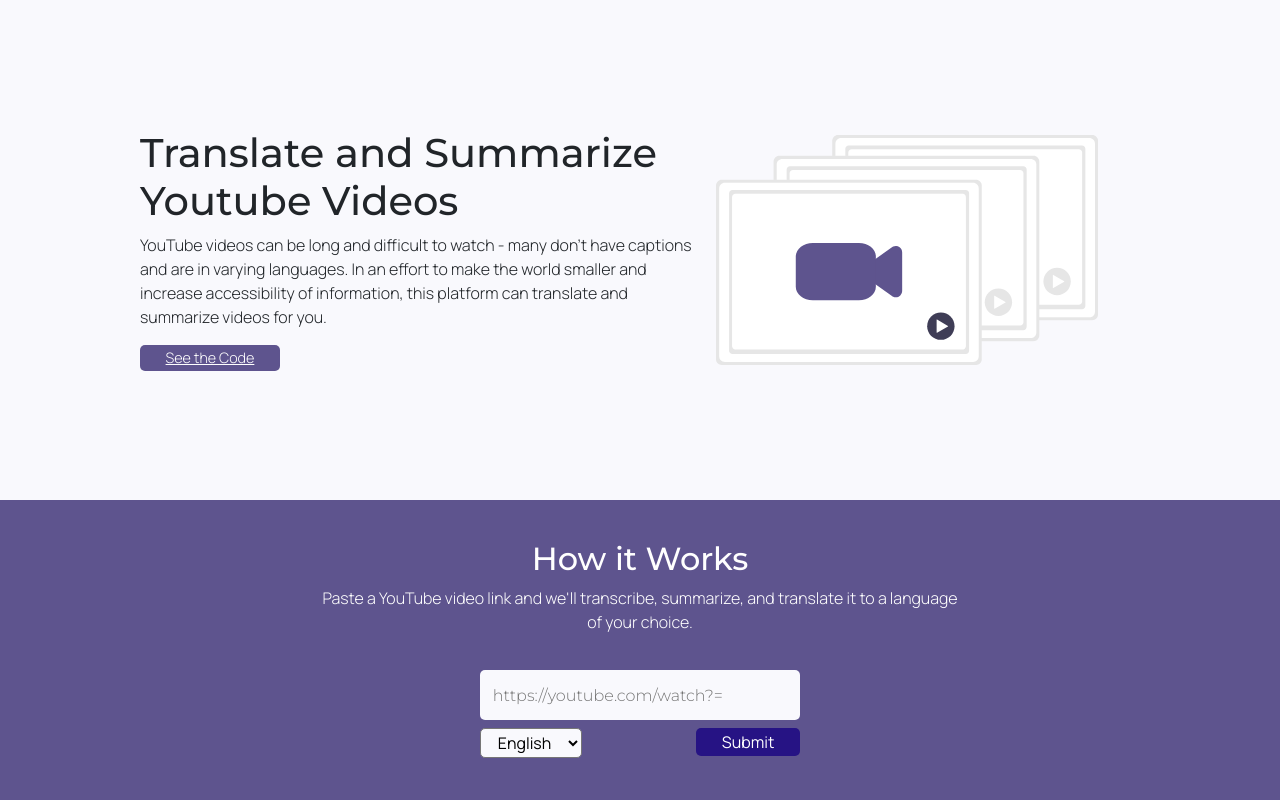
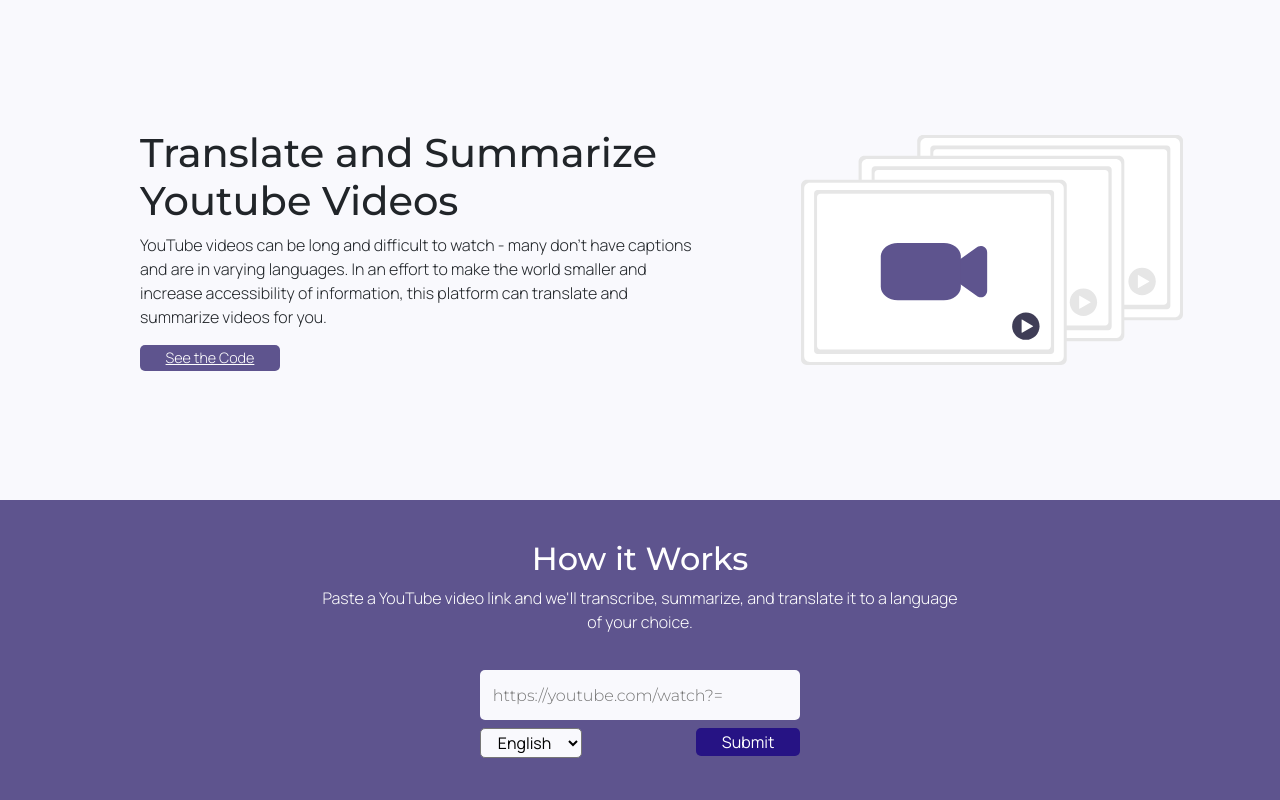
Before and after one commit to HaiderZaidiDev/youtube-translate-and-summarize, a React (Create React App) app: page / in a window 1280 px wide. Shown: the top 800 px of the page. Built offline with nearby package versions, Linux system fonts and the light colour scheme.

Commit message:
Fixed alignment for main icon

```diff
--- a/src/App.css
+++ b/src/App.css
@@ -202,4 +202,8 @@
   .result-item {
     width: 95vw;
   }
+
+  .header-icon {
+    display: none;
+  }
 }
--- a/src/components/Header.js
+++ b/src/components/Header.js
@@ -12,7 +12,7 @@
                 <p> YouTube videos can be long and difficult to watch - many don’t have captions and are in varying languages. In an effort to make the world smaller and increase accessibility of information, this platform can translate and summarize videos for you.</p>
                 <button type="text" className="btn-cta"> <a href="https://github.com/HaiderZaidiDev/youtube-translate-and-summarize" target="_blank">See the Code</a></button>
             </Col>
-            <Col xs={6} className="header-icon" className="d-none d-md-block">
+            <Col xs={6} className="header-icon">
                 <img src={VideoIcon}/><img/>
             </Col>
         </Row>
```
